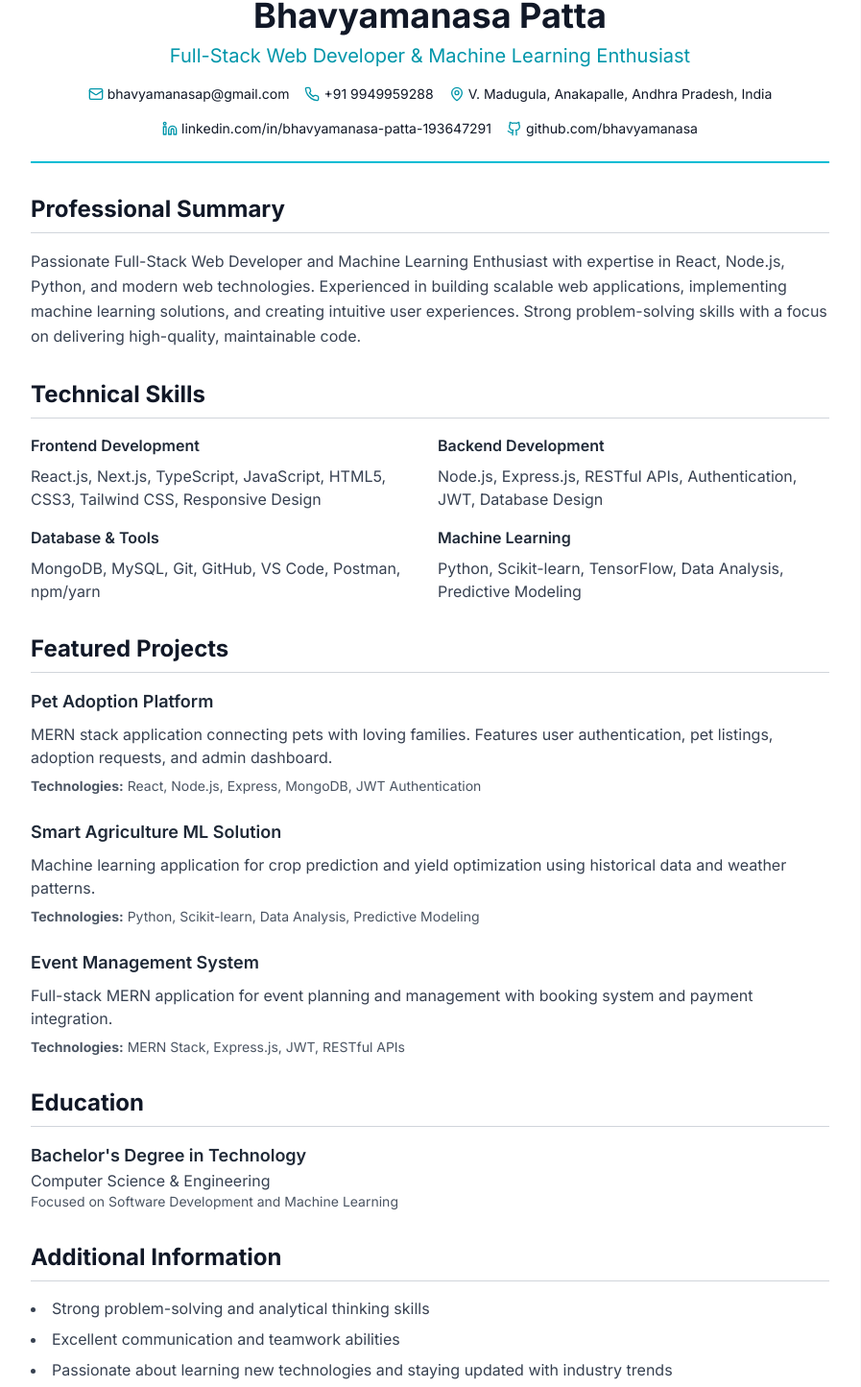
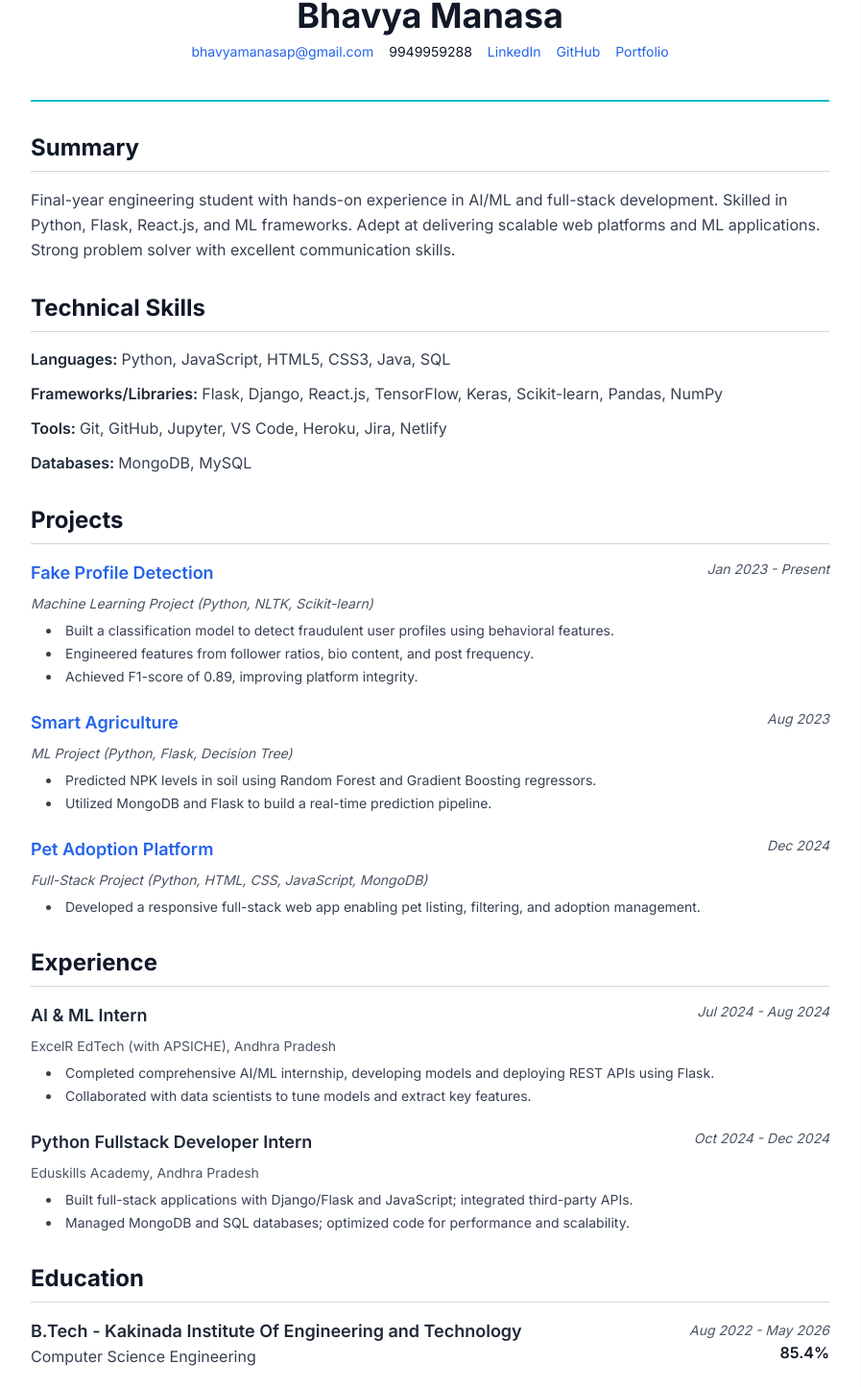
Before and after one commit to Pattabhavyamanasa/manasaportfolio, a React (Vite) app: page /resume in a window 1280 px wide. Shown: the part 196-1641 px from the top of the page at 96% size, without its empty margins (192-1089 px from the left). Built offline with nearby package versions, Linux system fonts and the light colour scheme.

Commit message:
Add resume content above contact form
Added the resume content above the contact form on the contact page.

```diff
--- a/src/components/Resume.tsx
+++ b/src/components/Resume.tsx
@@ -13,106 +13,119 @@ export default function Resume() {
     <div className="max-w-4xl mx-auto bg-white text-gray-900 p-8 print:p-0">
       {/* Header */}
       <div className="text-center mb-8 border-b-2 border-cyan-500 pb-6">
-        <h1 className="text-4xl font-bold text-gray-900 mb-2">Bhavyamanasa Patta</h1>
-        <h2 className="text-xl text-cyan-600 mb-4">Full-Stack Web Developer & Machine Learning Enthusiast</h2>
-
-        <div className="flex flex-wrap justify-center gap-4 text-sm">
-          <div className="flex items-center gap-1">
-            <Mail className="h-4 w-4 text-cyan-600" />
-            <span>bhavyamanasap@gmail.com</span>
-          </div>
-          <div className="flex items-center gap-1">
-            <Phone className="h-4 w-4 text-cyan-600" />
-            <span>+91 9949959288</span>
-          </div>
-          <div className="flex items-center gap-1">
-            <MapPin className="h-4 w-4 text-cyan-600" />
-            <span>V. Madugula, Anakapalle, Andhra Pradesh, India</span>
-          </div>
-        </div>
-
-        <div className="flex justify-center gap-4 mt-4">
-          <div className="flex items-center gap-1 text-sm">
-            <Linkedin className="h-4 w-4 text-cyan-600" />
-            <span>linkedin.com/in/bhavyamanasa-patta-193647291</span>
-          </div>
-          <div className="flex items-center gap-1 text-sm">
-            <Github className="h-4 w-4 text-cyan-600" />
-            <span>github.com/bhavyamanasa</span>
-          </div>
+        <h1 className="text-4xl font-bold text-gray-900 mb-2">Bhavya Manasa</h1>
+        <div className="flex flex-wrap justify-center gap-4 text-sm mb-4">
+          <span className="text-blue-600">bhavyamanasap@gmail.com</span>
+          <span>9949959288</span>
+          <span className="text-blue-600">LinkedIn</span>
+          <span className="text-blue-600">GitHub</span>
+          <span className="text-blue-600">Portfolio</span>
         </div>
       </div>
 
-      {/* Professional Summary */}
+      {/* Summary */}
       <section className="mb-8">
-        <h3 className="text-2xl font-bold text-gray-900 border-b border-gray-300 pb-2 mb-4">Professional Summary</h3>
+        <h3 className="text-2xl font-bold text-gray-900 border-b border-gray-300 pb-2 mb-4">Summary</h3>
         <p className="text-gray-700 leading-relaxed">
-          Passionate Full-Stack Web Developer and Machine Learning Enthusiast with expertise in React, Node.js,
-          Python, and modern web technologies. Experienced in building scalable web applications, implementing
-          machine learning solutions, and creating intuitive user experiences. Strong problem-solving skills with
-          a focus on delivering high-quality, maintainable code.
+          Final-year engineering student with hands-on experience in AI/ML and full-stack development. Skilled
+          in Python, Flask, React.js, and ML frameworks. Adept at delivering scalable web platforms and ML
+          applications. Strong problem solver with excellent communication skills.
         </p>
       </section>
 
       {/* Technical Skills */}
       <section className="mb-8">
         <h3 className="text-2xl font-bold text-gray-900 border-b border-gray-300 pb-2 mb-4">Technical Skills</h3>
-        <div className="grid grid-cols-1 md:grid-cols-2 gap-4">
+        <div className="space-y-3">
           <div>
-            <h4 className="font-semibold text-gray-800 mb-2">Frontend Development</h4>
-            <p className="text-gray-700">React.js, Next.js, TypeScript, JavaScript, HTML5, CSS3, Tailwind CSS, Responsive Design</p>
+            <span className="font-semibold text-gray-800">Languages: </span>
+            <span className="text-gray-700">Python, JavaScript, HTML5, CSS3, Java, SQL</span>
           </div>
           <div>
-            <h4 className="font-semibold text-gray-800 mb-2">Backend Development</h4>
-            <p className="text-gray-700">Node.js, Express.js, RESTful APIs, Authentication, JWT, Database Design</p>
+            <span className="font-semibold text-gray-800">Frameworks/Libraries: </span>
+            <span className="text-gray-700">Flask, Django, React.js, TensorFlow, Keras, Scikit-learn, Pandas, NumPy</span>
           </div>
           <div>
-            <h4 className="font-semibold text-gray-800 mb-2">Database & Tools</h4>
-            <p className="text-gray-700">MongoDB, MySQL, Git, GitHub, VS Code, Postman, npm/yarn</p>
+            <span className="font-semibold text-gray-800">Tools: </span>
+            <span className="text-gray-700">Git, GitHub, Jupyter, VS Code, Heroku, Jira, Netlify</span>
           </div>
           <div>
-            <h4 className="font-semibold text-gray-800 mb-2">Machine Learning</h4>
-            <p className="text-gray-700">Python, Scikit-learn, TensorFlow, Data Analysis, Predictive Modeling</p>
+            <span className="font-semibold text-gray-800">Databases: </span>
+            <span className="text-gray-700">MongoDB, MySQL</span>
           </div>
         </div>
       </section>
 
-      {/* Featured Projects */}
+      {/* Projects */}
       <section className="mb-8">
-        <h3 className="text-2xl font-bold text-gray-900 border-b border-gray-300 pb-2 mb-4">Featured Projects</h3>
+        <h3 className="text-2xl font-bold text-gray-900 border-b border-gray-300 pb-2 mb-4">Projects</h3>
 
         <div className="space-y-6">
           <div>
-            <h4 className="text-lg font-semibold text-gray-800 mb-2">Pet Adoption Platform</h4>
-            <p className="text-gray-700 mb-2">
-              MERN stack application connecting pets with loving families. Features user authentication,
-              pet listings, adoption requests, and admin dashboard.
-            </p>
-            <p className="text-sm text-gray-600">
-              <strong>Technologies:</strong> React, Node.js, Express, MongoDB, JWT Authentication
-            </p>
+            <div className="flex justify-between items-start mb-2">
+              <h4 className="text-lg font-semibold text-blue-600">Fake Profile Detection</h4>
+              <span className="text-sm text-gray-600 italic">Jan 2023 - Present</span>
+            </div>
+            <p className="text-sm text-gray-600 italic mb-2">Machine Learning Project (Python, NLTK, Scikit-learn)</p>
+            <ul className="list-disc list-inside space-y-1 text-gray-700 text-sm ml-4">
+              <li>Built a classification model to detect fraudulent user profiles using behavioral features.</li>
+              <li>Engineered features from follower ratios, bio content, and post frequency.</li>
+              <li>Achieved F1-score of 0.89, improving platform integrity.</li>
+            </ul>
           </div>
 
           <div>
-            <h4 className="text-lg font-semibold text-gray-800 mb-2">Smart Agriculture ML Solution</h4>
-            <p className="text-gray-700 mb-2">
-              Machine learning application for crop prediction and yield optimization using historical
-              data and weather patterns.
-            </p>
-            <p className="text-sm text-gray-600">
-              <strong>Technologies:</strong> Python, Scikit-learn, Data Analysis, Predictive Modeling
-            </p>
+            <div className="flex justify-between items-start mb-2">
+              <h4 className="text-lg font-semibold text-blue-600">Smart Agriculture</h4>
+              <span className="text-sm text-gray-600 italic">Aug 2023</span>
+            </div>
+            <p className="text-sm text-gray-600 italic mb-2">ML Project (Python, Flask, Decision Tree)</p>
+            <ul className="list-disc list-inside space-y-1 text-gray-700 text-sm ml-4">
+              <li>Predicted NPK levels in soil using Random Forest and Gradient Boosting regressors.</li>
+              <li>Utilized MongoDB and Flask to build a real-time prediction pipeline.</li>
+            </ul>
           </div>
 
           <div>
-            <h4 className="text-lg font-semibold text-gray-800 mb-2">Event Management System</h4>
-            <p className="text-gray-700 mb-2">
-              Full-stack MERN application for event planning and management with booking system
-              and payment integration.
-            </p>
-            <p className="text-sm text-gray-600">
-              <strong>Technologies:</strong> MERN Stack, Express.js, JWT, RESTful APIs
-            </p>
+            <div className="flex justify-between items-start mb-2">
+              <h4 className="text-lg font-semibold text-blue-600">Pet Adoption Platform</h4>
+              <span className="text-sm text-gray-600 italic">Dec 2024</span>
+            </div>
+            <p className="text-sm text-gray-600 italic mb-2">Full-Stack Project (Python, HTML, CSS, JavaScript, MongoDB)</p>
+            <ul className="list-disc list-inside space-y-1 text-gray-700 text-sm ml-4">
+              <li>Developed a responsive full-stack web app enabling pet listing, filtering, and adoption management.</li>
+            </ul>
+          </div>
+        </div>
+      </section>
+
+      {/* Experience */}
+      <section className="mb-8">
+        <h3 className="text-2xl font-bold text-gray-900 border-b border-gray-300 pb-2 mb-4">Experience</h3>
+
+        <div className="space-y-6">
+          <div>
+            <div className="flex justify-between items-start mb-2">
+              <h4 className="text-lg font-semibold text-gray-800">AI & ML Intern</h4>
+              <span className="text-sm text-gray-600 italic">Jul 2024 - Aug 2024</span>
+            </div>
+            <p className="text-sm text-gray-600 mb-2">ExcelR EdTech (with APSICHE), Andhra Pradesh</p>
+            <ul className="list-disc list-inside space-y-1 text-gray-700 text-sm ml-4">
+              <li>Completed comprehensive AI/ML internship, developing models and deploying REST APIs using Flask.</li>
+              <li>Collaborated with data scientists to tune models and extract key features.</li>
+            </ul>
+          </div>
+
+          <div>
+            <div className="flex justify-between items-start mb-2">
+              <h4 className="text-lg font-semibold text-gray-800">Python Fullstack Developer Intern</h4>
+              <span className="text-sm text-gray-600 italic">Oct 2024 - Dec 2024</span>
+            </div>
+            <p className="text-sm text-gray-600 mb-2">Eduskills Academy, Andhra Pradesh</p>
+            <ul className="list-disc list-inside space-y-1 text-gray-700 text-sm ml-4">
+              <li>Built full-stack applications with Django/Flask and JavaScript; integrated third-party APIs.</li>
+              <li>Managed MongoDB and SQL databases; optimized code for performance and scalability.</li>
+            </ul>
           </div>
         </div>
       </section>
@@ -120,23 +133,33 @@ export default function Resume() {
       {/* Education */}
       <section className="mb-8">
         <h3 className="text-2xl font-bold text-gray-900 border-b border-gray-300 pb-2 mb-4">Education</h3>
-        <div>
-          <h4 className="text-lg font-semibold text-gray-800">Bachelor's Degree in Technology</h4>
-          <p className="text-gray-700">Computer Science & Engineering</p>
-          <p className="text-gray-600 text-sm">Focused on Software Development and Machine Learning</p>
+        <div className="space-y-4">
+          <div>
+            <div className="flex justify-between items-start">
+              <div>
+                <h4 className="text-lg font-semibold text-gray-800">B.Tech - Kakinada Institute Of Engineering and Technology</h4>
+                <p className="text-gray-700">Computer Science Engineering</p>
+              </div>
+              <div className="text-right">
+                <span className="text-sm text-gray-600 italic">Aug 2022 - May 2026</span>
+                <p className="font-semibold">85.4%</p>
+              </div>
+            </div>
+          </div>
+
+          <div>
+            <div className="flex justify-between items-start">
+              <div>
+                <h4 className="text-lg font-semibold text-gray-800">Intermediate - Oxford Junior College, Chodavaram</h4>
+                <p className="text-gray-700">MPC Stream</p>
+              </div>
+              <div className="text-right">
+                <span className="text-sm text-gray-600 italic">Aug 2019 - May 2021</span>
+                <p className="font-semibold">92%</p>
+              </div>
+            </div>
+          </div>
         </div>
-      </section>
-
-      {/* Additional Information */}
-      <section className="mb-8">
-        <h3 className="text-2xl font-bold text-gray-900 border-b border-gray-300 pb-2 mb-4">Additional Information</h3>
-        <ul className="list-disc list-inside space-y-2 text-gray-700">
-          <li>Strong problem-solving and analytical thinking skills</li>
-          <li>Excellent communication and teamwork abilities</li>
-          <li>Passionate about learning new technologies and staying updated with industry trends</li>
-          <li>Experience with agile development methodologies</li>
-          <li>Available for freelance projects and full-time opportunities</li>
-        </ul>
       </section>
 
       {/* Download Button - Hidden in print */}
```
